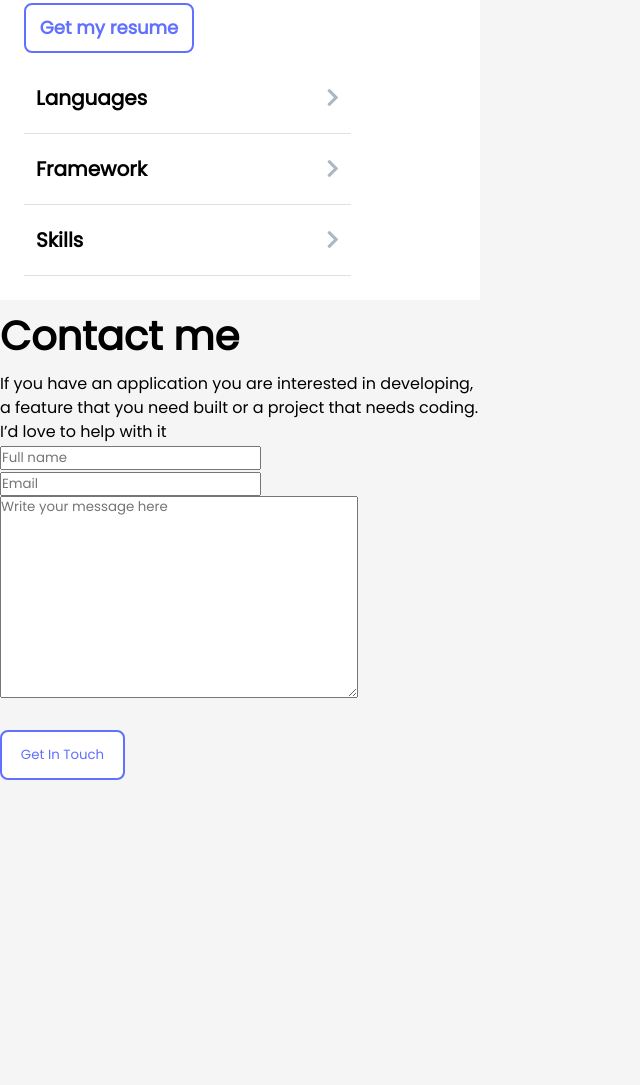
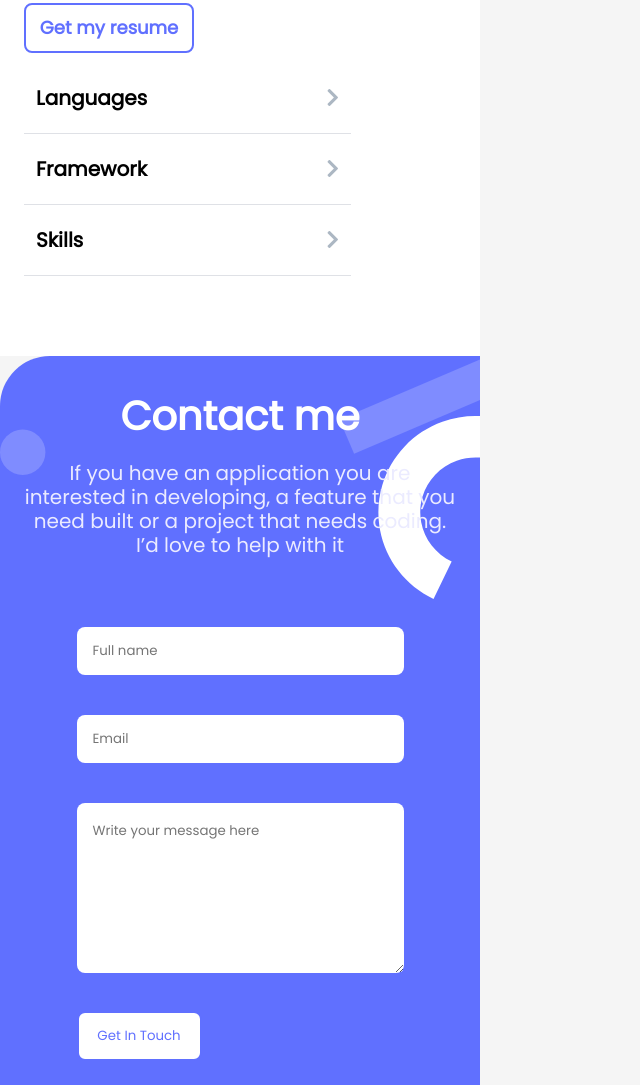
Before and after one commit to Kandy-Peter/My-portfolio, a website: page index.html in a window 1280 px wide. Shown: the part 4051-5136 px from the top of the page, without its empty margins (0-640 px from the left). Before the commit the page ends 4831 px from the top, so only its background shows below. Drawn offline with Linux system fonts and the light colour scheme.

Commit message:
Add style and Formspree to the contact-form

```diff
--- a/index.html
+++ b/index.html
@@ -194,11 +194,11 @@
     <footer>
         <h2>Contact me</h2>
             <p>If you have an application you are interested in developing, a feature that you need built or a project that needs coding. I’d love to help with it </p>
-        <form action="" method="get">
+        <form action="https://formspree.io/f/xwkyerln" method="POST">
             <input type="text" name="name" id="name" maxlength="30" placeholder="Full name" required>
             <input type="email" name="email" placeholder="Email" id="email" required>
             <textarea name="textArea" maxlength="500"  id="textArea" cols="30" rows="10" placeholder="Write your message here"></textarea>
-            <button type="submit">Get In Touch</button>
+            <button type="submit" id="sub-btn">Get In Touch</button>
         </form>
     </footer>
 </body>
--- a/style.css
+++ b/style.css
@@ -53,6 +53,14 @@ p {
 
 .links {
   margin-top: 10px;
+}
+
+footer p {
+  color: #ebebff;
+  font-size: 20px;
+  font-weight: 400;
+  text-align: center;
+  margin-top: 15px;
 }
 
 .links p {
@@ -113,6 +121,15 @@ ul {
 
 .card image {
   height: 220px;
+}
+
+footer h2 {
+  height: 56px;
+  width: 801px;
+  text-align: center;
+  color: #fff;
+  font-size: 40px;
+  font-weight: 700;
 }
 
 .card h2 {
@@ -212,6 +229,7 @@ button:disabled {
   background-color: #fff;
   border-radius: 0 60px 0 0;
   padding: 24px;
+  padding-bottom: 80px;
   min-height: 700px;
 }
 
@@ -242,3 +260,45 @@ button:disabled {
 .scroll-menu i {
   color: #acb7c3;
 }
+
+footer {
+  display: flex;
+  flex-direction: column;
+  justify-content: center;
+  align-items: center;
+  padding: 24px;
+  background: #6070ff url(./images/contact_form.svg) no-repeat;
+  background-size: cover;
+  border-radius: 50px 0 0 0;
+}
+
+form {
+  display: flex;
+  flex-direction: column;
+  justify-content: center;
+  margin-top: 50px;
+}
+
+form input,
+form textarea {
+  width: 327px;
+  border-radius: 8px;
+  outline: none;
+  background-color: #fff;
+  border: none;
+  margin: 20px auto;
+  padding: 18px 16px;
+}
+
+#name,
+#email {
+  height: 48px;
+}
+
+#textArea {
+  height: 170px;
+}
+
+#sub-btn {
+  margin-top: 18px;
+}
```
Also changed, not shown: images/contact_form.svg (added).
